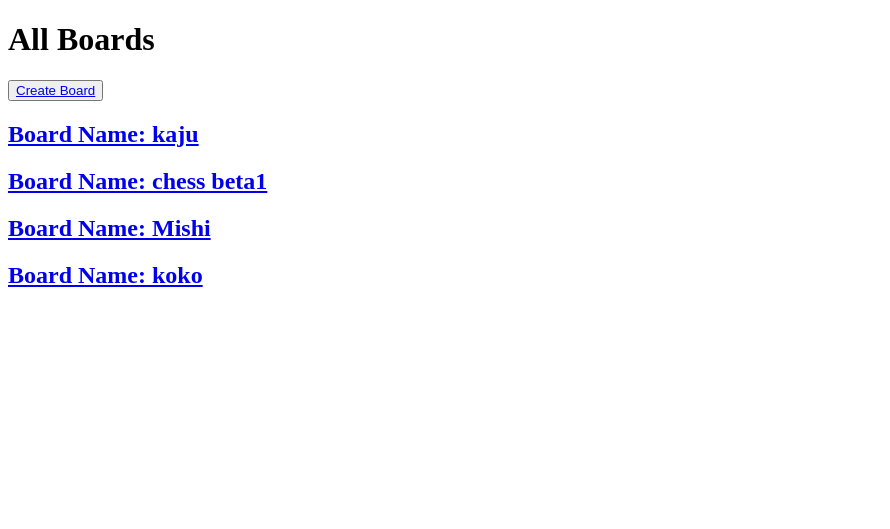
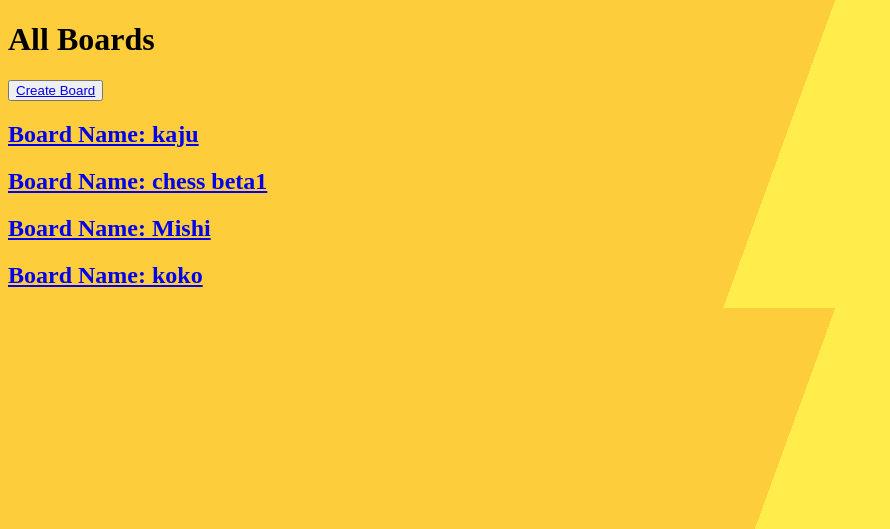
Before and after one commit to satyamkoshta340/TrelloApp, a Django app: page / in a window 1280 px wide. Shown: the top 529 px of the page, without its empty margins (0-890 px from the left). Run offline with Django 3.2, Linux system fonts and the light colour scheme; data comes from the database, SQL or seed files in the repository; both versions use the stored data as it was after the commit.

Commit message:
changed background

```diff
--- /dev/null
+++ b/static/style1.css
@@ -0,0 +1,6 @@
+body {
+    background: -webkit-linear-gradient(110deg, #fdcd3b 60%, #ffed4b 60%);
+    background: -o-linear-gradient(110deg, #fdcd3b 60%, #ffed4b 60%);
+    background: -moz-linear-gradient(110deg, #fdcd3b 60%, #ffed4b 60%);
+    background: linear-gradient(110deg, #fdcd3b 60%, #ffed4b 60%);
+}
--- a/templates/trello_app/base.html
+++ b/templates/trello_app/base.html
@@ -1,3 +1,4 @@
+{% load static %}
 <!DOCTYPE html>
 <html lang="en">
 <head>
@@ -5,6 +6,7 @@
   <meta http-equiv="X-UA-Compatible" content="IE=edge">
   <meta name="viewport" content="width=device-width, initial-scale=1.0">
   <title>Trello App {% block extra_title %} {% endblock %} </title>
+  <link rel="stylesheet" href= "../../static/style1.css">
 </head>
 <body>
   <div>
--- a/templates/trello_app/forms/base.html
+++ b/templates/trello_app/forms/base.html
@@ -1,3 +1,4 @@
+{% load static %}
 <!DOCTYPE html>
 <html lang="en">
 <head>
@@ -5,6 +6,7 @@
   <meta http-equiv="X-UA-Compatible" content="IE=edge">
   <meta name="viewport" content="width=device-width, initial-scale=1.0">
   <title>Trello App - {% block title %} {% endblock %} </title>
+  <link rel="stylesheet" href= "../../../static/style1.css">
 </head>
 <body>
   <div>
--- a/todo_project/settings.py
+++ b/todo_project/settings.py
@@ -25,12 +25,12 @@
 # SECRET_KEY = os.environ.get('DJANGO_SECRET_KEY')
 
 # SECURITY WARNING: don't run with debug turned on in production!
-DEBUG = True
+DEBUG = False
 # DEBUG = os.environ.get('DJANGO_DEBUG', '') != 'FALSE'
 
 #where can we access the server
 ALLOWED_HOSTS = ['enigmatic-beyond-02288.herokuapp.com']
-
+# ALLOWED_HOSTS = []
 
 # Application definition
 
@@ -123,3 +123,4 @@
 # https://docs.djangoproject.com/en/3.1/howto/static-files/
 
 STATIC_URL = '/static/'
+STATICFILES_DIRS = [ BASE_DIR / 'static' ]
```
Also changed, not shown: db.sqlite3.
